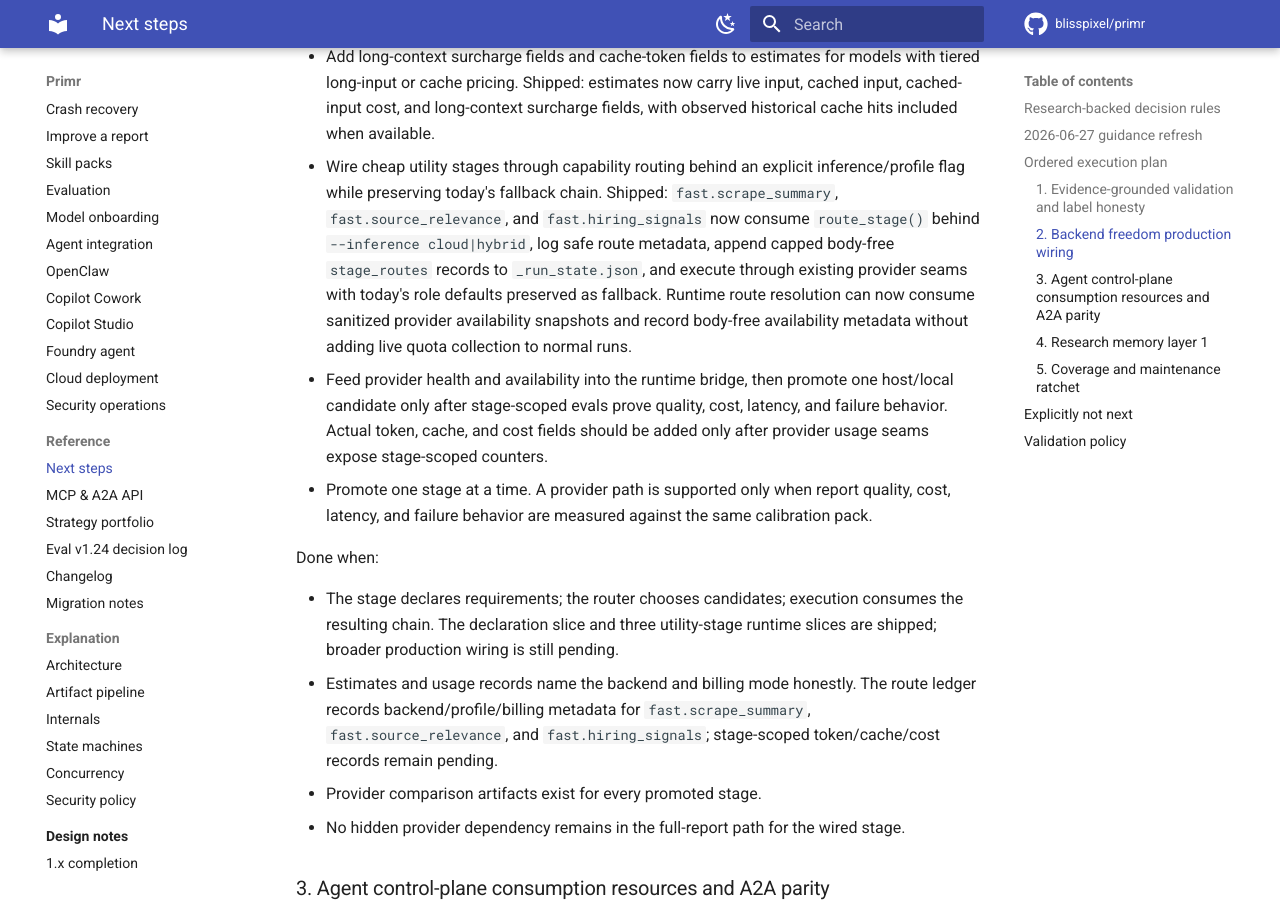
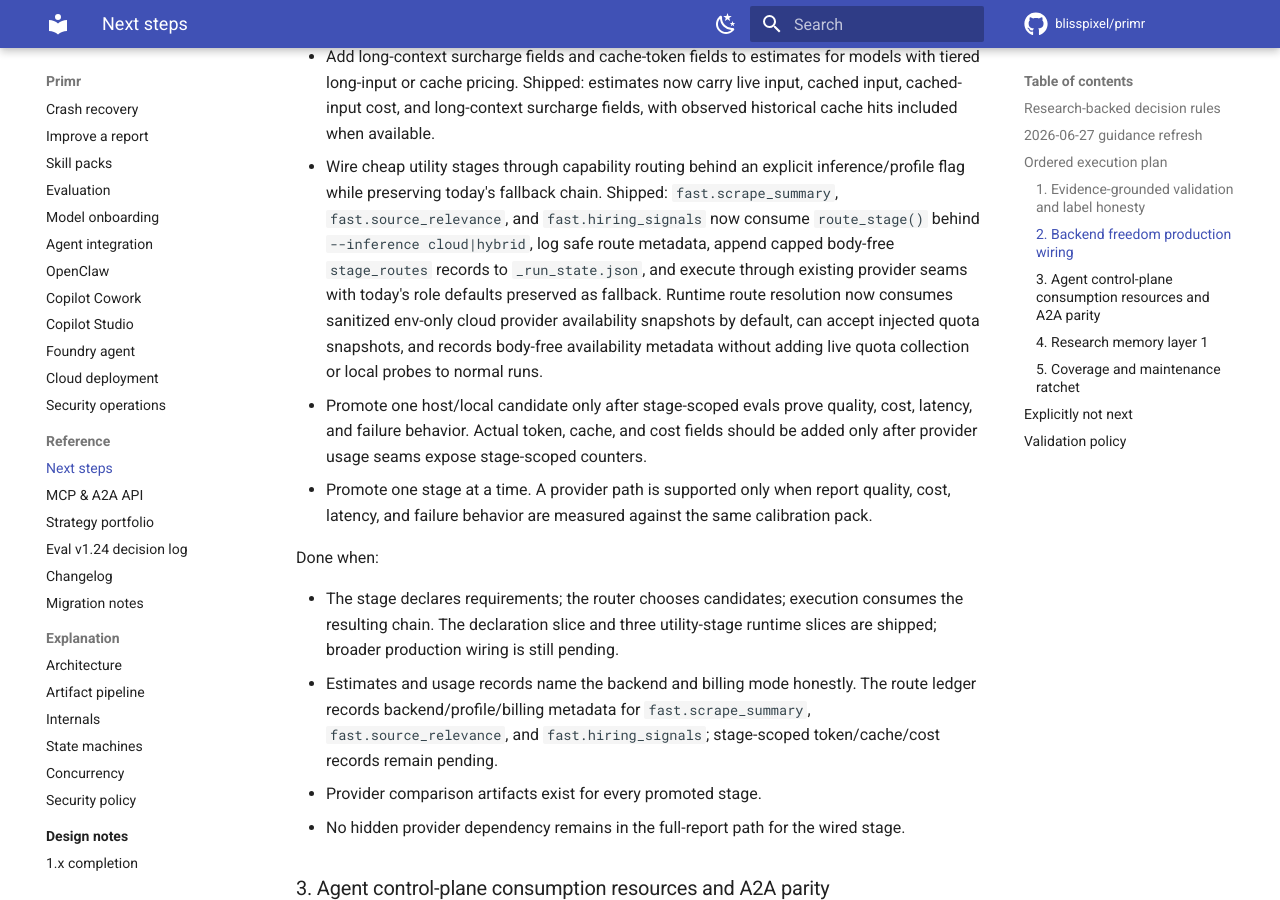
Before and after one commit to blisspixel/primr, an MkDocs documentation site: the page built from docs/NEXT_STEPS.md, in a window 1280 px wide and 900 px high, scrolled down 6197 px. Built offline with MkDocs 1.6.1 and Material for MkDocs 9.7.7, drawn with Linux system fonts in a browser that asks for light colours; comment, search, counter and statistics services are not loaded.

Commit message:
Collect env availability for stage routes

```diff
--- a/docs/NEXT_STEPS.md
+++ b/docs/NEXT_STEPS.md
@@ -257,13 +257,13 @@ Do next:
   now consume `route_stage()` behind `--inference cloud|hybrid`, log safe route
   metadata, append capped body-free `stage_routes` records to
   `_run_state.json`, and execute through existing provider seams with today's
-  role defaults preserved as fallback. Runtime route resolution can now consume
-  sanitized provider availability snapshots and record body-free availability
-  metadata without adding live quota collection to normal runs.
-- Feed provider health and availability into the runtime bridge, then promote
-  one host/local candidate only after stage-scoped evals prove quality, cost,
-  latency, and failure behavior. Actual token, cache, and cost fields should be
-  added only after provider usage seams expose stage-scoped counters.
+  role defaults preserved as fallback. Runtime route resolution now consumes
+  sanitized env-only cloud provider availability snapshots by default, can
+  accept injected quota snapshots, and records body-free availability metadata
+  without adding live quota collection or local probes to normal runs.
+- Promote one host/local candidate only after stage-scoped evals prove quality,
+  cost, latency, and failure behavior. Actual token, cache, and cost fields
+  should be added only after provider usage seams expose stage-scoped counters.
 - Promote one stage at a time. A provider path is supported only when report
   quality, cost, latency, and failure behavior are measured against the same
   calibration pack.
```
Also changed, not shown: ROADMAP.md (+6 -6 lines), docs/CHANGELOG.md (+3 -0 lines), 4 other files.
